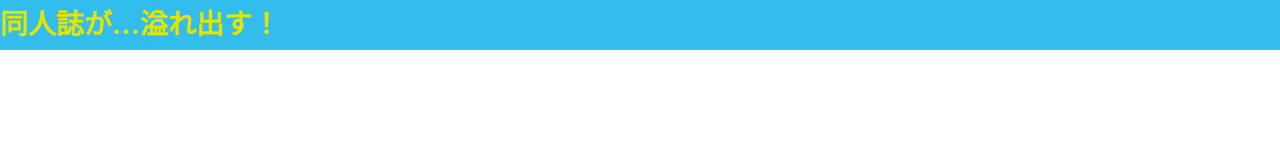
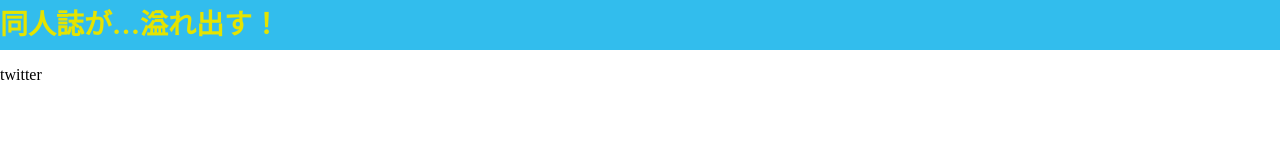
Before and after one commit to MofuMofu2/portfolio-vue, a Vue app: page / in a window 1280 px wide. Shown: the top 160 px of the page. Built offline with nearby package versions, Linux system fonts and the light colour scheme.

Commit message:
[add][update] #2 フッターが表示されるようにした
各コンポーネントにidを振らないとappで正しくインポートできない

```diff
--- a/src/App.vue
+++ b/src/App.vue
@@ -1,14 +1,20 @@
 <template>
-  <title-header></title-header>
+  <div id="app">
+    <title-header></title-header>
+    <page-footer></page-footer>
+  </div>
 </template>
 
 <script>
+import 'normalize.css'
 import titleHeader from './components/Header.vue'
+import pageFooter from './components/Footer.vue'
 
 export default {
   name: 'app',
   components: {
-    'title-header': titleHeader
+    'title-header': titleHeader,
+    'page-footer': pageFooter
   }
 }
 </script>
--- a/src/components/Footer.vue
+++ b/src/components/Footer.vue
@@ -0,0 +1,20 @@
+<template>
+  <div class="page-footer">
+    <p>{{ text }}</p>
+  </div>
+</template>
+
+<script>
+export default {
+  name: 'pageFooter',
+  data () {
+    return {
+      text: 'twitter'
+    }
+  }
+}
+</script>
+
+<style scoped>
+
+</style>
--- a/src/components/Header.vue
+++ b/src/components/Header.vue
@@ -1,8 +1,10 @@
 <template>
-  <h1>{{ title }}</h1>
+  <div class="tite-header">
+    <h1>{{ title }}</h1>
+  </div>
 </template>
+
 <script>
-import 'normalize.css'
 export default {
   name: 'titleHeader',
   data () {
```
